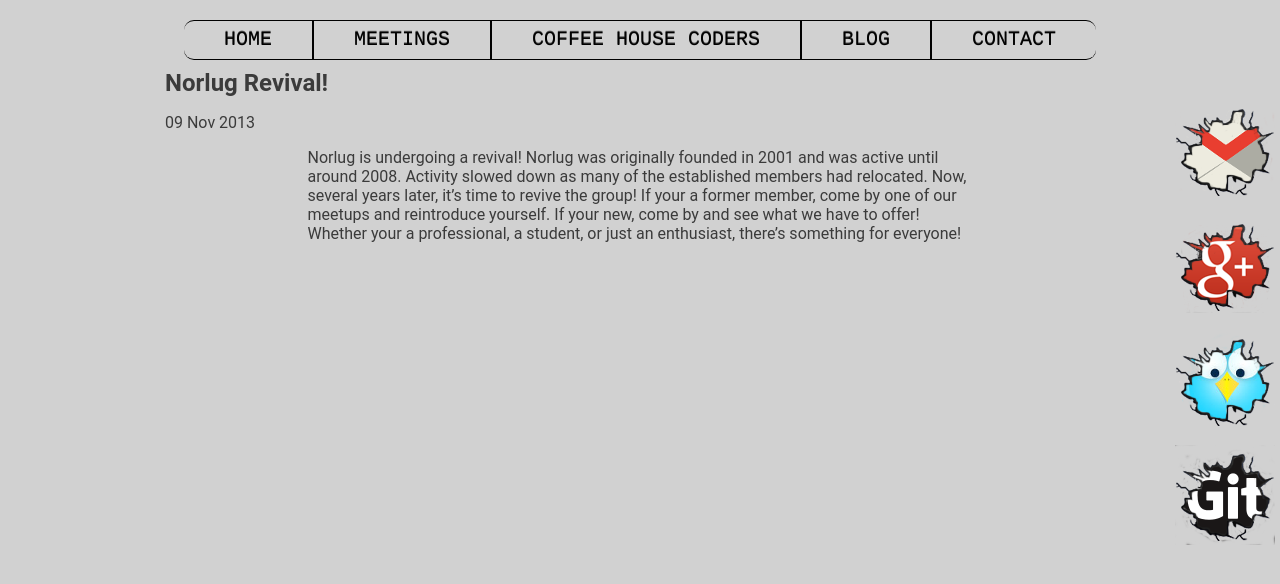
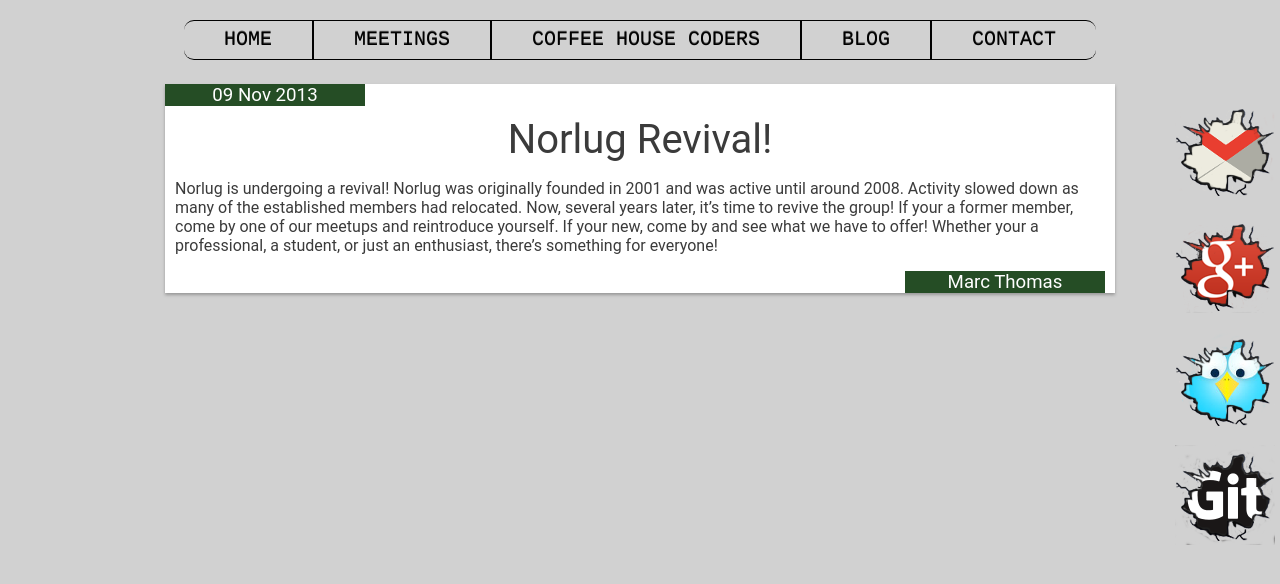
Before and after one commit to norlug/norlug.github.io, a Jekyll site: the page built from _posts/2013-11-10-NorlugRevival.markdown, in a window 1280 px wide. Shown: the top 584 px of the page. Built offline with Jekyll 4.4.1, drawn with Linux system fonts in a browser that asks for light colours.

Commit message:
Default post layout added.

```diff
--- a/_layouts/post.html
+++ b/_layouts/post.html
@@ -1,9 +1,12 @@
 ---
 layout: default
 ---
-<h2>{{ page.title }}</h2>
-<p class="meta">{{ page.date | date_to_string }}</p>
 
-<div class="post">
-{{ content }}
-</div>
+
+<section class="cardLayout">
+        <h3 class="cardHeader date"> {{ page.date | date_to_string }} </h3>
+        <p class="cardContent">
+        <p class="postTitle" > {{ page.title }} </p>
+        {{ content }}
+        <p class="cardFooter"> {{ page.author }}</p>
+</section>
```
